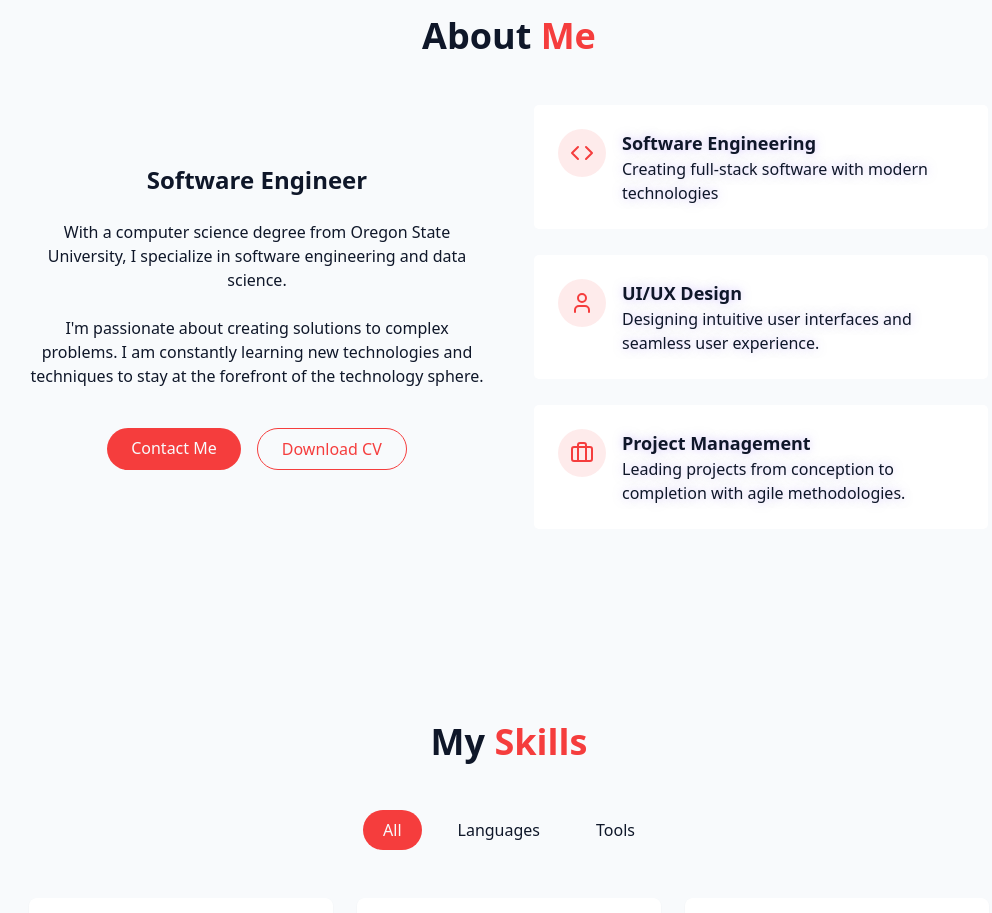
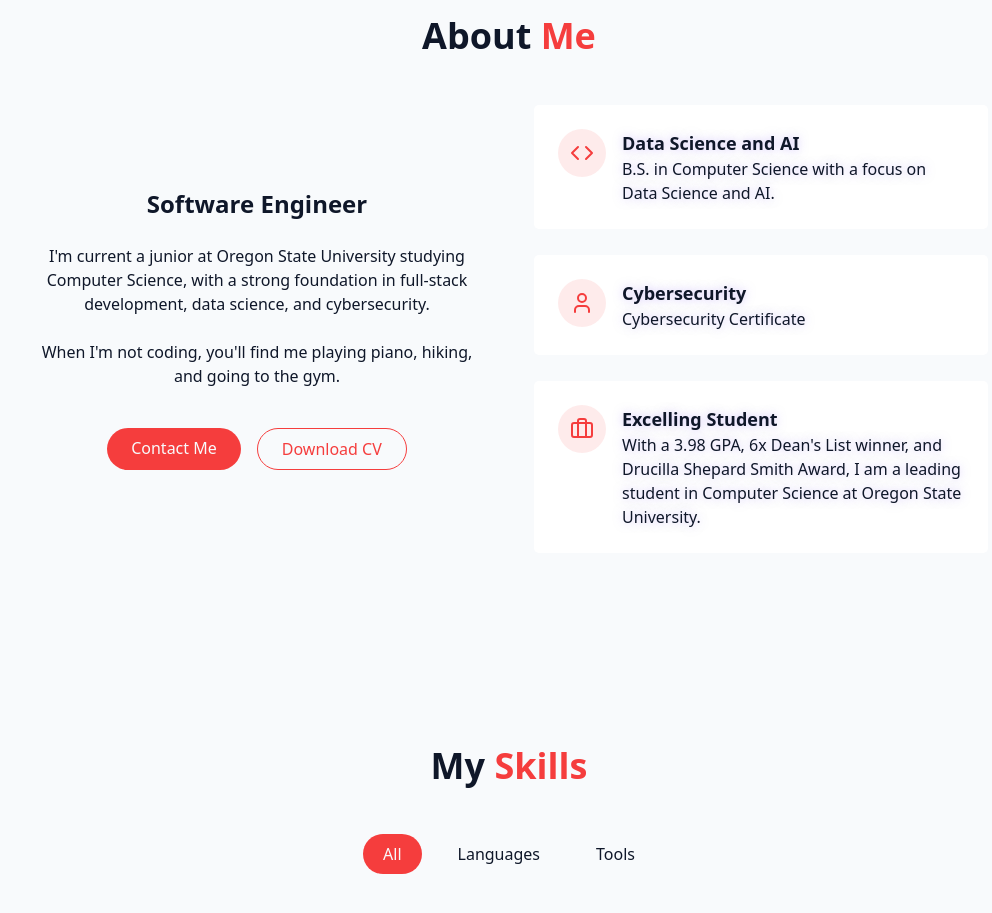
Before and after one commit to bradyhanna12/portfolio, a React (Vite) app: page / in a window 1280 px wide. Shown: the part 880-1793 px from the top of the page, without its empty margins (131-1123 px from the left). Built offline with nearby package versions, Linux system fonts and the light colour scheme.

Commit message:
About Me

```diff
--- a/src/components/AboutSection.jsx
+++ b/src/components/AboutSection.jsx
@@ -13,14 +13,12 @@ export const AboutSection = () => {
                     <h3 className="text-2xl font-semibold"> Software Engineer </h3>
 
                     <p className="text-muted-foreground">
-                        With a computer science degree from Oregon State University,
-                        I specialize in software engineering and data science.
+                        I'm current a junior at Oregon State University studying Computer Science,
+                        with a strong foundation in full-stack development, data science, and cybersecurity.
                     </p>
 
                     <p className="text-muted-foreground">
-                        I'm passionate about creating solutions to complex problems.
-                        I am constantly learning new technologies and techniques to stay
-                        at the forefront of the technology sphere.
+                        When I'm not coding, you'll find me playing piano, hiking, and going to the gym.
                     </p>
 
                     <div className="flex flex-col sm:flex-row gap-4 pt-4 justify-center">
@@ -43,9 +41,9 @@ export const AboutSection = () => {
                                 <Code className="h-6 w-6 text-primary"/>
                             </div>
                             <div className="text-left">
-                                <h4 className="font-semibold text-lg"> Software Engineering </h4>
+                                <h4 className="font-semibold text-lg"> Data Science and AI </h4>
                                 <p className="text-muted-foreground">
-                                    Creating full-stack software with modern technologies
+                                    B.S. in Computer Science with a focus on Data Science and AI.
                                 </p>
                             </div>
                         </div>
@@ -56,9 +54,9 @@ export const AboutSection = () => {
                                 <User className="h-6 w-6 text-primary"/>
                             </div>
                             <div className="text-left">
-                                <h4 className="font-semibold text-lg"> UI/UX Design </h4>
+                                <h4 className="font-semibold text-lg"> Cybersecurity </h4>
                                 <p className="text-muted-foreground">
-                                    Designing intuitive user interfaces and seamless user experience.
+                                    Cybersecurity Certificate
                                 </p>
                             </div>
                         </div>
@@ -69,9 +67,10 @@ export const AboutSection = () => {
                                 <Briefcase className="h-6 w-6 text-primary"/>
                             </div>
                             <div className="text-left">
-                                <h4 className="font-semibold text-lg"> Project Management </h4>
+                                <h4 className="font-semibold text-lg"> Excelling Student </h4>
                                 <p className="text-muted-foreground">
-                                    Leading projects from conception to completion with agile methodologies.
+                                    With a 3.98 GPA, 6x Dean's List winner, and Drucilla Shepard Smith Award, I am a leading student
+                                    in Computer Science at Oregon State University.
                                 </p>
                             </div>
                         </div>
```
